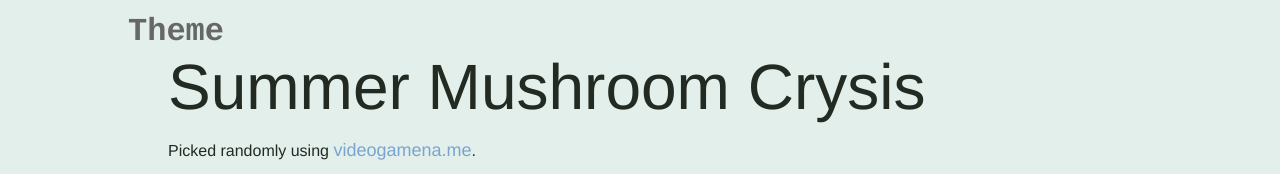
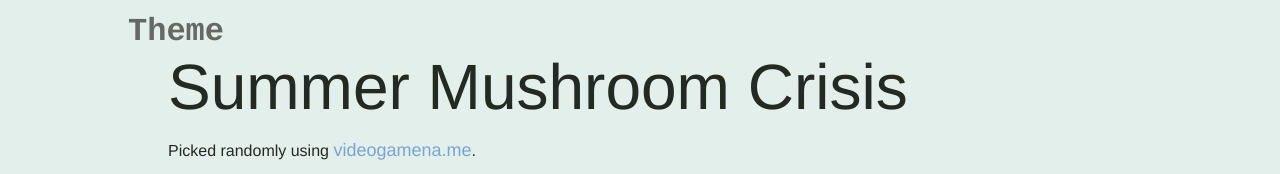
Before and after one commit to hashbbg/bbgchallenge8, a plain HTML site: page index.html in a window 1280 px wide. Shown: the part 689-863 px from the top of the page. Drawn offline with Linux system fonts and the light colour scheme.

Commit message:
fixed a typo

```diff
--- a/index.html
+++ b/index.html
@@ -17,7 +17,7 @@
                 Challenge 8
             </h1>
 
-            <img class="theme-illustration" src="images/theme_illustration.png" alt="Summer Mushroom Crysis" style="max-width:100%;">
+            <img class="theme-illustration" src="images/theme_illustration.png" alt="Summer Mushroom Crisis" style="max-width:100%;">
 
             <div class="article-head">
                 <p>
@@ -52,7 +52,7 @@
                 Theme
             </h4>
             <section>
-                <p class="theme-name">Summer Mushroom Crysis</p>
+                <p class="theme-name">Summer Mushroom Crisis</p>
                 <p>Picked randomly using <a href="http://videogamena.me/">videogamena.me</a>.</p>
             </section>
 
```
